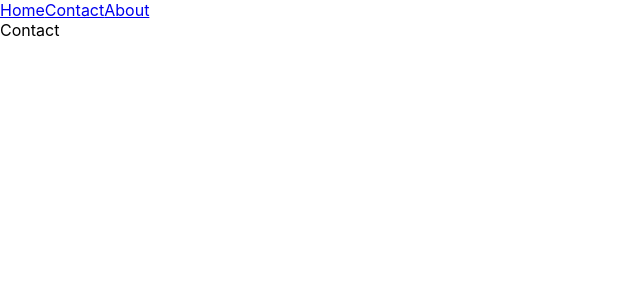
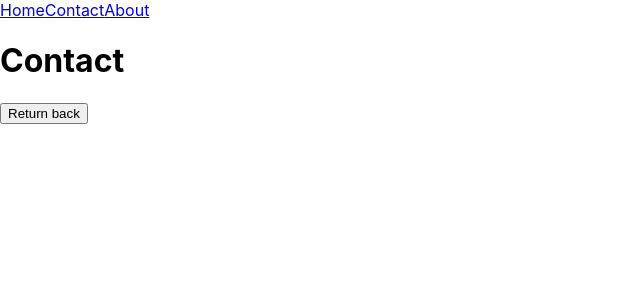
Before and after one commit to PashokSy/genius-space-fullstack-dev, a React (Create React App) app in the folder lectures/react/lessons/: page /contact in a window 1280 px wide. Shown: the top 300 px of the page, without its empty margins (0-640 px from the left). Built offline with nearby package versions, Linux system fonts and the light colour scheme.

Commit message:
feat: react lesson 11
module 46

```diff
--- /dev/null
+++ b/lectures/react/lessons/src/11_lesson_components/About.js
@@ -0,0 +1,14 @@
+import { useNavigate } from 'react-router-dom';
+
+const About = () => {
+  const navigate = useNavigate();
+
+  return (
+    <>
+      <h1>About</h1>
+      <button onClick={() => navigate(-1)}>Return back</button>
+    </>
+  );
+};
+
+export default About;
--- /dev/null
+++ b/lectures/react/lessons/src/11_lesson_components/Contact.js
@@ -0,0 +1,17 @@
+import { useLocation, useNavigate } from 'react-router-dom';
+
+const Contact = () => {
+  const navigate = useNavigate();
+  const location = useLocation();
+
+  console.log(location);
+
+  return (
+    <>
+      <h1>Contact</h1>
+      <button onClick={() => navigate(-1)}>Return back</button>
+    </>
+  );
+};
+
+export default Contact;
--- /dev/null
+++ b/lectures/react/lessons/src/11_lesson_components/Home.js
@@ -0,0 +1,7 @@
+import React from 'react';
+
+const Home = () => {
+  return <div>Home</div>;
+};
+
+export default Home;
--- a/lectures/react/lessons/src/App.js
+++ b/lectures/react/lessons/src/App.js
@@ -1,12 +1,18 @@
-import { Route, Routes, Link } from 'react-router-dom';
+import { Route, Routes, Link, Navigate } from 'react-router-dom';
 import './App.css';
-import { Home } from './10_lesson_components/Home';
-import { Contact } from './10_lesson_components/Contact';
-import { About } from './10_lesson_components/About';
+// import { Home } from './11_lesson_components/Home';
+// import { Contact } from './11_lesson_components/Contact';
+// import { About } from './11_lesson_components/About';
 import { NotFoundPage } from './10_lesson_components/NotFoundPage';
+import { Suspense, lazy } from 'react';
+
+const Home = lazy(() => import('./11_lesson_components/Home'));
+const Contact = lazy(() => import('./11_lesson_components/Contact'));
+const About = lazy(() => import('./11_lesson_components/About'));
 
 function App() {
   return (
+    <Suspense>
       <>
         <header>
           <Link to="/">Home</Link>
@@ -19,9 +25,11 @@ function App() {
             <Route path="/contact" element={<Contact />} />
             <Route path="/about" element={<About />} />
             <Route path="/404" element={<NotFoundPage />} />
+            <Route path="*" element={<Navigate to="/404" />} />
           </Routes>
         </main>
       </>
+    </Suspense>
   );
 }
 
```
Lines whose indentation alone changed are shown as unchanged.
